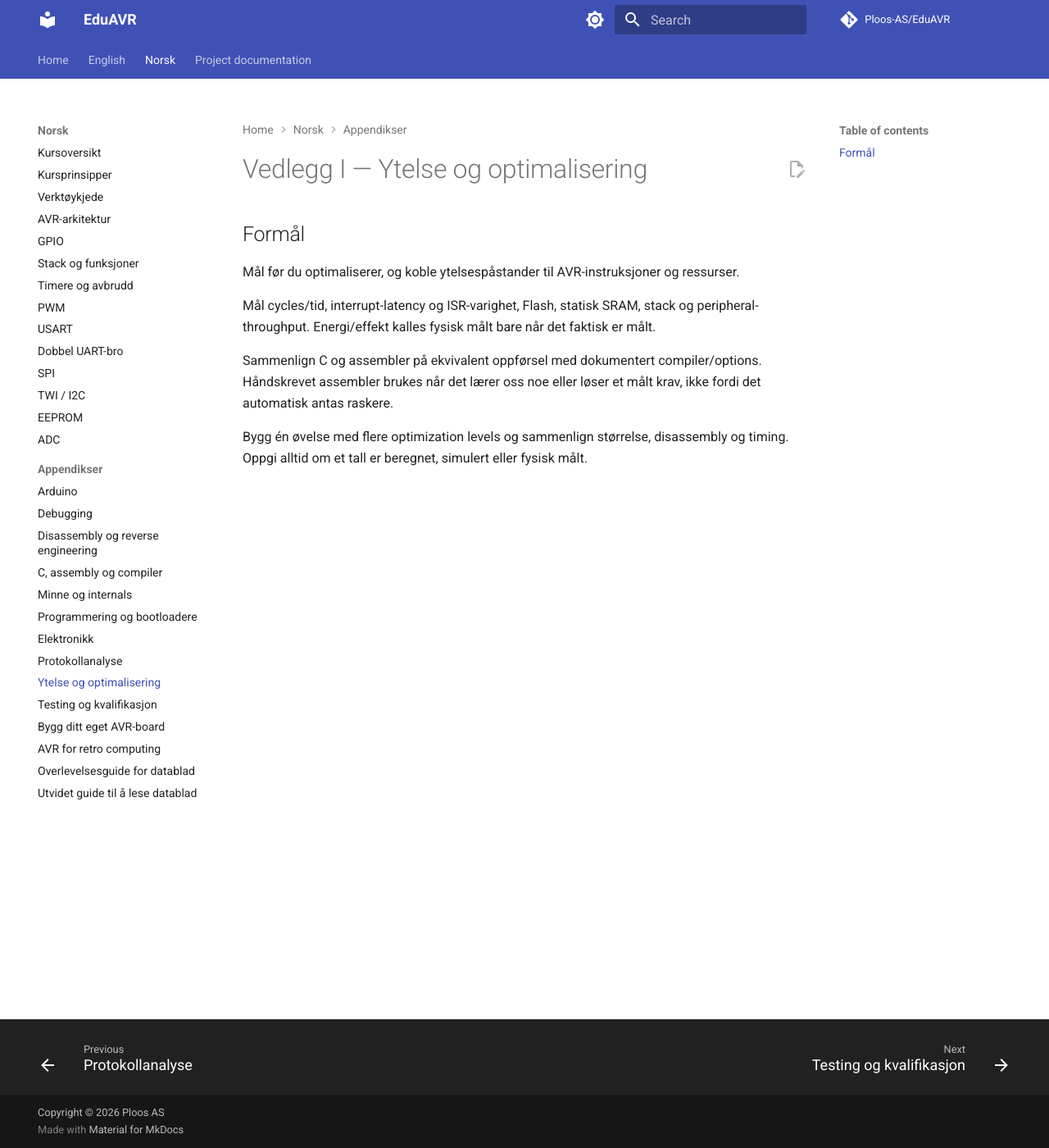
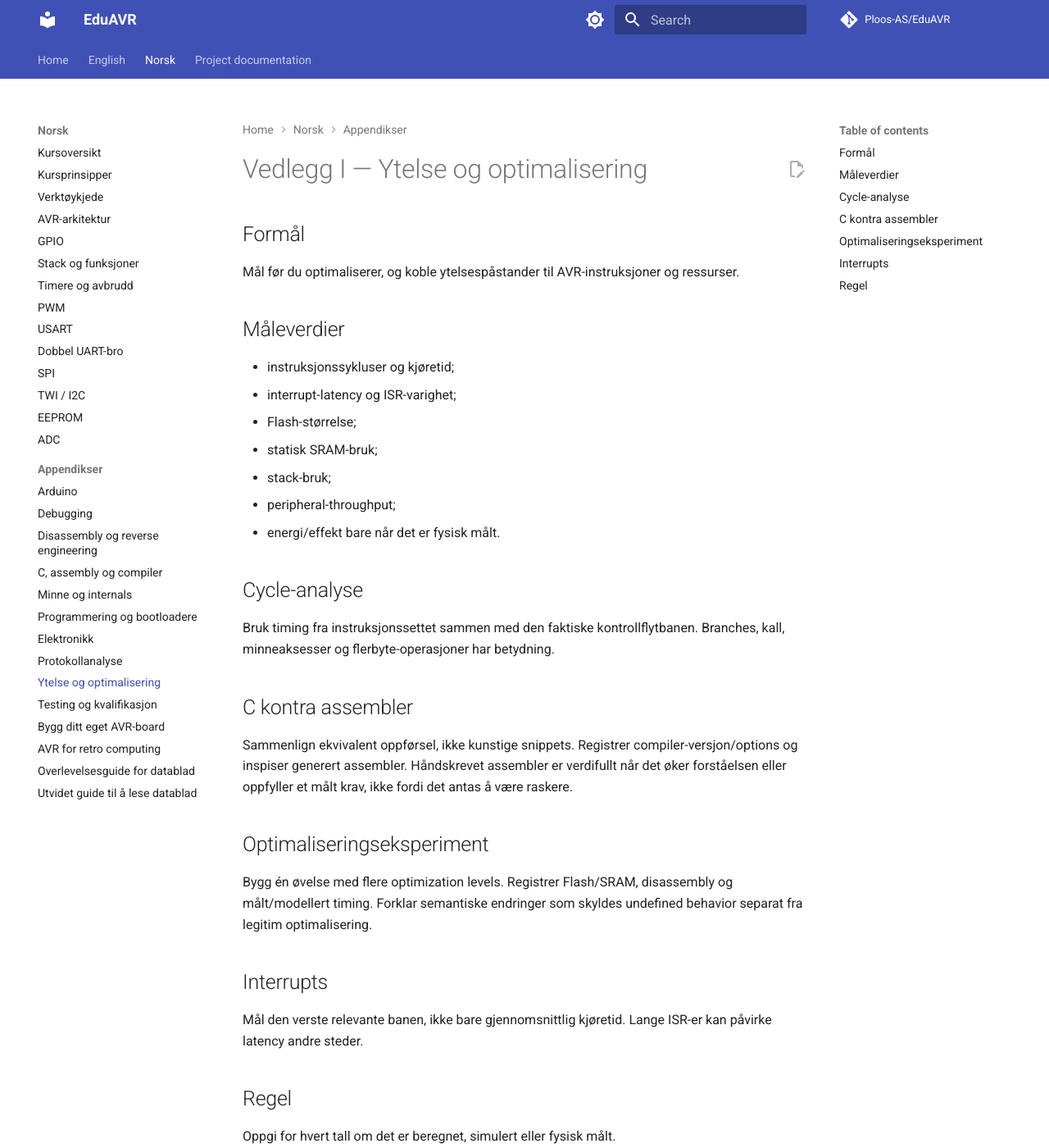
Before and after one commit to Ploos-AS/EduAVR, an MkDocs documentation site: the page built from docs/no/vedlegg-i-ytelse.md, in a window 1280 px wide and 1400 px high. Shown: the whole window at 82% size. Built offline with MkDocs 1.6.1 and Material for MkDocs 9.7.7, drawn with Linux system fonts in a browser that asks for light colours; comment, search, counter and statistics services are not loaded.

Commit message:
docs: bring Norwegian appendix I to semantic parity

```diff
--- a/docs/no/vedlegg-i-ytelse.md
+++ b/docs/no/vedlegg-i-ytelse.md
@@ -3,8 +3,26 @@
 ## Formål
 Mål før du optimaliserer, og koble ytelsespåstander til AVR-instruksjoner og ressurser.
 
-Mål cycles/tid, interrupt-latency og ISR-varighet, Flash, statisk SRAM, stack og peripheral-throughput. Energi/effekt kalles fysisk målt bare når det faktisk er målt.
+## Måleverdier
+- instruksjonssykluser og kjøretid;
+- interrupt-latency og ISR-varighet;
+- Flash-størrelse;
+- statisk SRAM-bruk;
+- stack-bruk;
+- peripheral-throughput;
+- energi/effekt bare når det er fysisk målt.
 
-Sammenlign C og assembler på ekvivalent oppførsel med dokumentert compiler/options. Håndskrevet assembler brukes når det lærer oss noe eller løser et målt krav, ikke fordi det automatisk antas raskere.
+## Cycle-analyse
+Bruk timing fra instruksjonssettet sammen med den faktiske kontrollflytbanen. Branches, kall, minneaksesser og flerbyte-operasjoner har betydning.
 
-Bygg én øvelse med flere optimization levels og sammenlign størrelse, disassembly og timing. Oppgi alltid om et tall er beregnet, simulert eller fysisk målt.
+## C kontra assembler
+Sammenlign ekvivalent oppførsel, ikke kunstige snippets. Registrer compiler-versjon/options og inspiser generert assembler. Håndskrevet assembler er verdifullt når det øker forståelsen eller oppfyller et målt krav, ikke fordi det antas å være raskere.
+
+## Optimaliseringseksperiment
+Bygg én øvelse med flere optimization levels. Registrer Flash/SRAM, disassembly og målt/modellert timing. Forklar semantiske endringer som skyldes undefined behavior separat fra legitim optimalisering.
+
+## Interrupts
+Mål den verste relevante banen, ikke bare gjennomsnittlig kjøretid. Lange ISR-er kan påvirke latency andre steder.
+
+## Regel
+Oppgi for hvert tall om det er beregnet, simulert eller fysisk målt.
```
